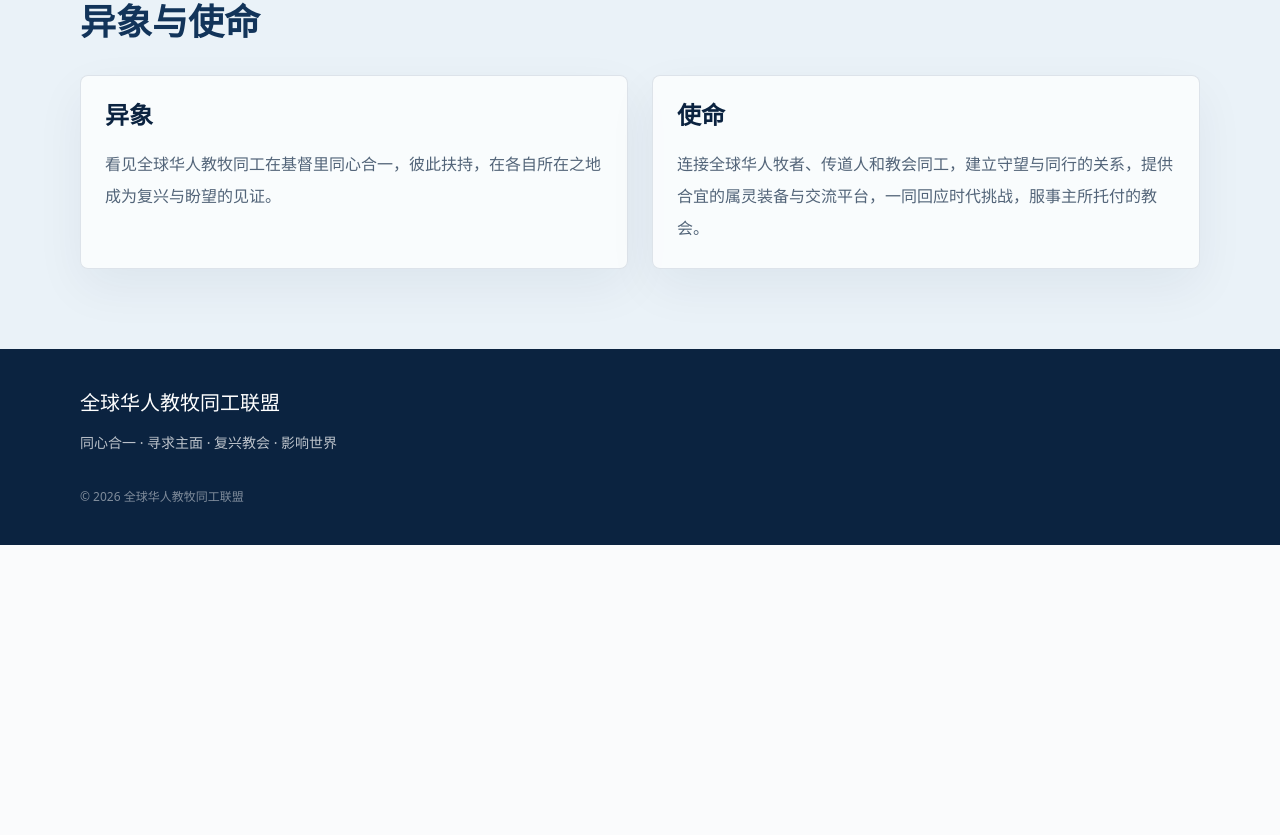
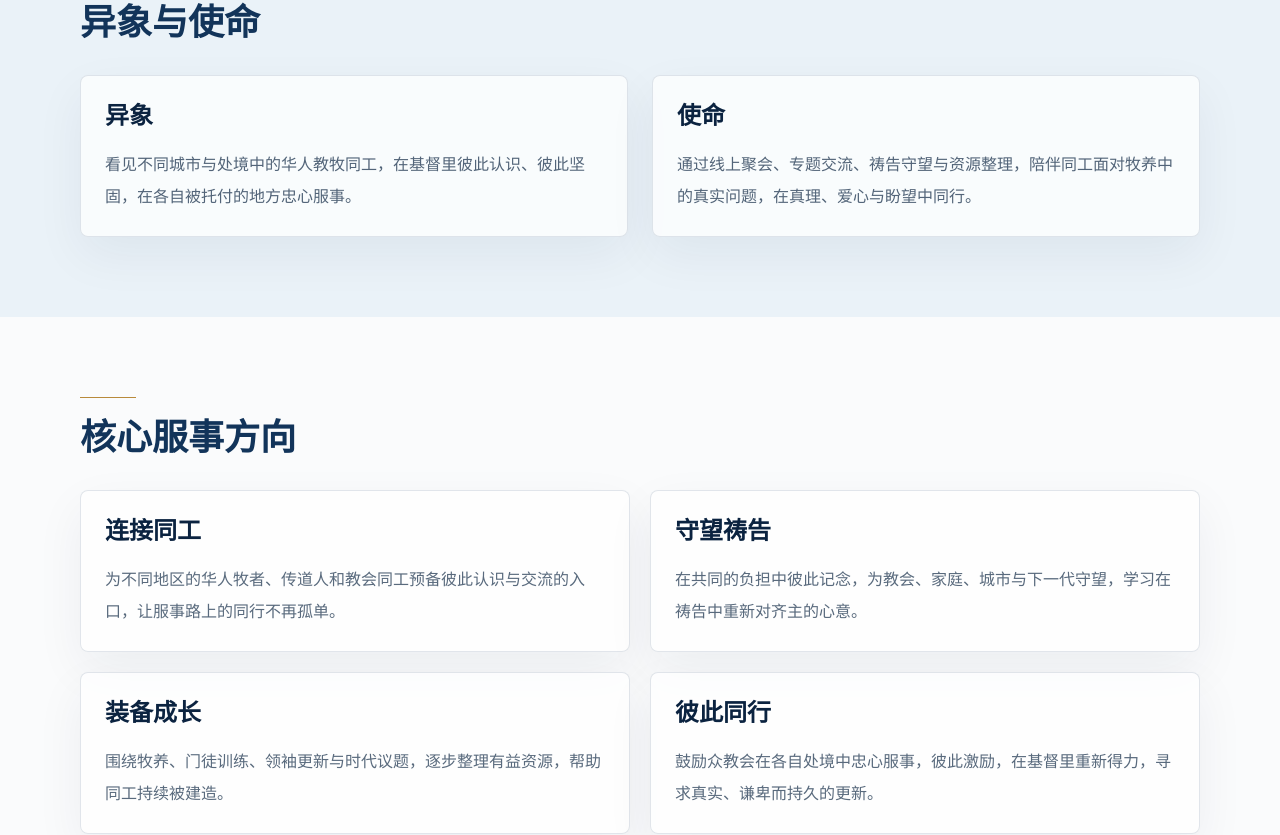
Before and after one commit to Josephjiao414/global-chinese-pastors-alliance, a Next.js app: page /about in a window 1280 px wide. Shown: the part 620-1455 px from the top of the page. Before the commit the page ends 1165 px from the top, so only its background shows below. Built offline with nearby package versions, Linux system fonts and the light colour scheme; no server answers.

Commit message:
Improve site copy trust and warmth

```diff
--- a/app/about/page.tsx
+++ b/app/about/page.tsx
@@ -51,6 +51,27 @@ export default function AboutPage() {
             </div>
           </div>
         </section>
+
+        <section className="py-16 md:py-20">
+          <div className="container">
+            <div className="gold-line mb-5" />
+            <h2 className="serif-title text-4xl font-semibold text-[#12345A]">
+              {siteContentZhCN.mission.directionsTitle}
+            </h2>
+            <div className="mt-8 grid gap-5 md:grid-cols-2">
+              {siteContentZhCN.mission.items.map((item) => (
+                <article className="soft-card p-6" key={item.title}>
+                  <h3 className="serif-title text-2xl font-semibold text-[#0B2340]">
+                    {item.title}
+                  </h3>
+                  <p className="mt-4 leading-8 text-[#0B2340]/68">
+                    {item.description}
+                  </p>
+                </article>
+              ))}
+            </div>
+          </div>
+        </section>
       </main>
       <SiteFooter />
     </>
--- a/app/contact/page.tsx
+++ b/app/contact/page.tsx
@@ -21,8 +21,21 @@ export default function ContactPage() {
           {siteContentZhCN.contact.intro}
         </p>
         <div className="soft-card mt-10 max-w-2xl p-6 md:p-8">
-          <p className="text-sm text-[#0B2340]/58">联系方式</p>
-          <p className="mt-3 text-lg font-semibold text-[#0B2340]">稍后公布</p>
+          <p className="text-sm text-[#0B2340]/58">当前联系入口</p>
+          <h2 className="serif-title mt-3 text-2xl font-semibold text-[#0B2340]">
+            会后交流表
+          </h2>
+          <p className="mt-4 leading-8 text-[#0B2340]/68">
+            请留下姓名、联系方式与简短说明，方便同工在聚会后按实际需要联系。正式邮箱或其他公开联系方式确认后，会在本页补充。
+          </p>
+          <a
+            className="button button-primary mt-6"
+            href={siteContentZhCN.afterGathering.formUrl}
+            rel="noreferrer"
+            target="_blank"
+          >
+            {siteContentZhCN.contact.action}
+          </a>
         </div>
       </main>
       <SiteFooter />
--- a/app/events/[slug]/page.tsx
+++ b/app/events/[slug]/page.tsx
@@ -121,7 +121,7 @@ export default async function EventDetailPage({ params }: EventDetailPageProps)
                 </a>
               ) : (
                 <p className="mt-8 text-sm leading-7 text-[#0B2340]/64">
-                  报名链接稍后公布。你也可以通过“联系我们”获取后续聚会信息。
+                  报名或参会方式确认后会在本页更新。你也可以通过“联系我们”留下信息，方便后续通知。
                 </p>
               )}
             </div>
--- a/app/events/page.tsx
+++ b/app/events/page.tsx
@@ -20,7 +20,7 @@ export default function EventsPage() {
             聚会活动
           </h1>
           <p className="mt-6 max-w-2xl leading-8 text-[#0B2340]/72">
-            这里整理联盟近期聚会与活动信息。后续新增活动时，只需更新活动数据文件，页面会自动读取并展示。
+            这里发布已经确认的线上聚会与同工交流安排。若部分会议资料仍在预备中，我们会在确认后及时更新。
           </p>
           <div className="mt-12 grid gap-6">
             {eventsZhCN.length > 0 ? (
@@ -65,7 +65,7 @@ export default function EventsPage() {
                   暂无公开聚会
                 </h2>
                 <p className="mt-4 leading-8 text-[#0B2340]/68">
-                  新的聚会安排确认后，会在本页更新。
+                  新的聚会安排确认后，会在本页更新。你也可以通过会后交流表留下联系方式，方便后续通知。
                 </p>
               </div>
             )}
--- a/app/layout.tsx
+++ b/app/layout.tsx
@@ -11,7 +11,7 @@ export const metadata: Metadata = {
     template: "%s | 全球华人教牧同工联盟",
   },
   description:
-    "全球华人教牧同工联盟连接华人牧者、传道人和教会同工，一同守望、装备、同行，回应时代挑战。",
+    "全球华人教牧同工联盟面向华人牧者、传道人与教会同工，发布聚会信息、会后交流入口与后续资源整理。",
   applicationName: "全球华人教牧同工联盟",
   keywords: [
     "全球华人教牧同工联盟",
@@ -37,7 +37,7 @@ export const metadata: Metadata = {
     siteName: "全球华人教牧同工联盟",
     title: "全球华人教牧同工联盟",
     description:
-      "连接全球华人牧者、传道人和教会同工，一同守望、装备、同行，回应时代挑战。",
+      "面向华人牧者、传道人与教会同工的聚会信息、会后交流与资源整理平台。",
     images: [
       {
         url: "/og-image.svg",
@@ -51,7 +51,7 @@ export const metadata: Metadata = {
     card: "summary_large_image",
     title: "全球华人教牧同工联盟",
     description:
-      "连接全球华人牧者、传道人和教会同工，一同守望、装备、同行，回应时代挑战。",
+      "面向华人牧者、传道人与教会同工的聚会信息、会后交流与资源整理平台。",
     images: ["/og-image.svg"],
   },
   icons: {
--- a/content/events.zh-CN.ts
+++ b/content/events.zh-CN.ts
@@ -52,5 +52,5 @@ export function getEventBySlug(slug: string) {
 }
 
 export function displayEventField(value: string) {
-  return value.trim() ? value : "稍后公布";
+  return value.trim() ? value : "确认后公布";
 }
--- a/content/site.zh-CN.ts
+++ b/content/site.zh-CN.ts
@@ -11,51 +11,51 @@ export const siteContentZhCN = {
     name: "全球华人教牧同工联盟",
     title: "面对时代挑战，教会如何复兴",
     subtitle:
-      "在快速变化的时代中，我们渴望与全球华人牧者、传道人和教会同工一同寻求主面，彼此守望，彼此装备，在基督里同行。",
+      "一个面向全球华人牧者、传道人与教会同工的同行平台。我们盼望在真实的牧养处境中，一同祷告、交流、学习，也彼此扶持。",
     primaryAction: "了解联盟",
     secondaryAction: "查看近期聚会",
   },
   about: {
     title: "关于联盟",
     body: [
-      "全球华人教牧同工联盟是一个面向华人牧者、传道人与教会同工的连接平台，盼望在不同地区、文化与处境中的同工，可以在主里彼此认识、彼此扶持、共同守望。",
-      "我们关注教会在当代所面对的真实挑战，也相信复兴不是孤立发生的事。借着祷告、交流、装备与同行，众教会可以在基督里重新得力，更清楚地回应这个时代的需要。",
+      "全球华人教牧同工联盟正在建立一个简单、可信、长期可持续的交流空间，服事对象包括华人牧者、传道人、宣教同工与教会核心服事者。",
+      "我们不急于用规模或数字定义自己，更看重真实的关系、安静的守望和合宜的装备。网站目前以聚会信息、会后交流和后续资源整理为主，相关内容会随着事工推进逐步更新。",
     ],
   },
   mission: {
     title: "异象与使命",
     vision:
-      "看见全球华人教牧同工在基督里同心合一，彼此扶持，在各自所在之地成为复兴与盼望的见证。",
+      "看见不同城市与处境中的华人教牧同工，在基督里彼此认识、彼此坚固，在各自被托付的地方忠心服事。",
     statement:
-      "连接全球华人牧者、传道人和教会同工，建立守望与同行的关系，提供合宜的属灵装备与交流平台，一同回应时代挑战，服事主所托付的教会。",
+      "通过线上聚会、专题交流、祷告守望与资源整理，陪伴同工面对牧养中的真实问题，在真理、爱心与盼望中同行。",
     directionsTitle: "核心服事方向",
     items: [
       {
         title: "连接同工",
         description:
-          "为不同地区的华人牧者、传道人和教会同工建立彼此认识与交流的空间，让服事路上的同行不再孤单。",
+          "为不同地区的华人牧者、传道人和教会同工预备彼此认识与交流的入口，让服事路上的同行不再孤单。",
       },
       {
         title: "守望祷告",
         description:
-          "在共同的负担中彼此记念，为教会、城市、家庭与下一代守望，学习在祷告中重新对齐主的心意。",
+          "在共同的负担中彼此记念，为教会、家庭、城市与下一代守望，学习在祷告中重新对齐主的心意。",
       },
       {
         title: "装备成长",
         description:
-          "围绕教会牧养、门徒训练、领袖更新与时代议题，整理和分享有益的学习资源，帮助同工持续被建造。",
+          "围绕牧养、门徒训练、领袖更新与时代议题，逐步整理有益资源，帮助同工持续被建造。",
       },
       {
-        title: "同行复兴",
+        title: "彼此同行",
         description:
-          "鼓励众教会在各自处境中忠心服事，彼此激励，在基督里重新得力，寻求真实、持久而谦卑的复兴。",
+          "鼓励众教会在各自处境中忠心服事，彼此激励，在基督里重新得力，寻求真实、谦卑而持久的更新。",
       },
     ],
   },
   events: {
     title: "近期聚会",
     intro:
-      "联盟将以线上聚会、专题分享、祷告守望和同工交流等方式，陪伴全球华人教牧同工一同面对当下的牧养挑战。",
+      "这里发布已经确认的线上聚会与同工交流安排。若会议号码、密码或报名方式尚未开放，页面会及时更新，不会以未经确认的信息代替。",
     featuredTitle: "面对时代挑战，教会如何复兴",
     description:
       "本次聚会聚焦当代教会处境，邀请同工一同思想教会如何在真理中站立，在祷告中更新，并在彼此连接中重新得力。",
@@ -64,21 +64,21 @@ export const siteContentZhCN = {
   afterGathering: {
     title: "会后交流",
     intro:
-      "聚会结束后，欢迎留下联系方式与交流需要，方便同工后续联系、守望与同行。",
+      "如果你愿意继续交流，或希望收到后续聚会与资源信息，可以在这里留下联系方式与简短需要。信息仅用于本次聚会后的同工联系与后续沟通。",
     qrLabel: "手机扫码填写",
-    qrHelp: "也可以直接点击按钮打开登记表。",
+    qrHelp: "表单用于会后联系，不作公开展示。",
     formUrl: "https://qr-contact-form.onrender.com",
-    action: "打开登记表",
+    action: "填写会后交流表",
   },
   contact: {
     title: "联系我们",
     intro:
-      "如果你是华人牧者、传道人、教会同工，或希望进一步了解联盟与近期聚会，欢迎与我们联系。愿我们在主里彼此认识，也在这个时代彼此守望。",
-    action: "联系联盟",
+      "如果你是华人牧者、传道人、教会同工，或希望进一步了解联盟与近期聚会，欢迎先通过会后交流表留下信息。我们会按实际需要逐步整理正式联系方式。",
+    action: "填写会后交流表",
   },
   footer: {
-    tagline: "同心合一 · 寻求主面 · 复兴教会 · 影响世界",
-    shortSentence: "愿众教会在基督里重新得力，忠心见证主的荣耀。",
+    tagline: "为全球华人教牧同工预备一个安静、真实、彼此守望的连接空间。",
+    shortSentence: "愿我们在基督里彼此扶持，忠心走好被托付的路。",
   },
 } as const;
 
```
Also changed, not shown: app/page.tsx (+13 -0 lines).
